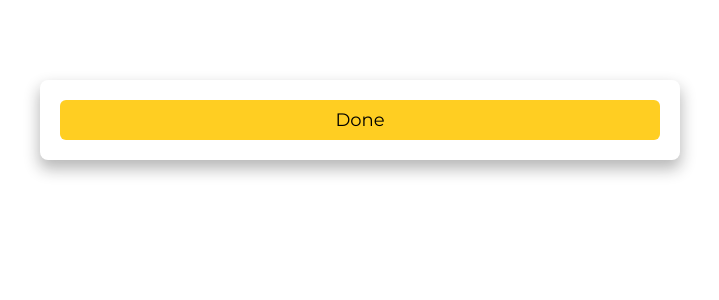
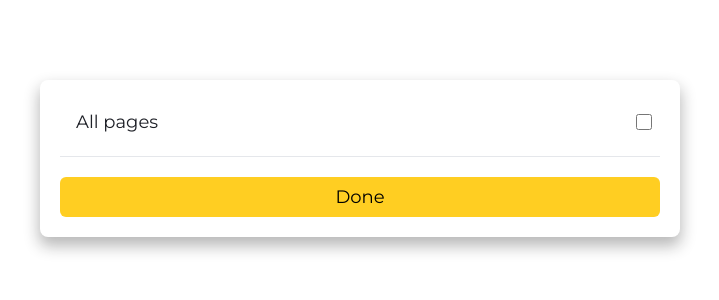
Before and after one commit to rommel-coreform/test-coding, a React (Vite) app: page / in a window 1280 px wide. Shown: the top 300 px of the page, without its empty margins (280-999 px from the left). Built offline with nearby package versions, Linux system fonts and the light colour scheme.

Commit message:
add button and checkbox on main page

```diff
--- a/src/App.tsx
+++ b/src/App.tsx
@@ -1,10 +1,13 @@
+import Button from "./components/ui/Button";
+import Input from "./components/ui/Input";
+
 const App = () => {
   return (
     <div className="flex justify-center pt-20">
       <div className="font-montserrat p-5 rounded-lg shadow-[0_8px_15px_1px_rgba(20,20,20,0.3)] w-1/2">
-        <button onClick={() => {}} className="bg-yellow hover:bg-yellow-light h-10 w-full text-lg rounded-md">
-          Done
-        </button>
+        <Input label="All pages" />
+        <hr className="my-5 h-0.2 bg-slate-300" />
+        <Button label="Done" onClick={() => {}} />
       </div>
     </div>
   );
```
